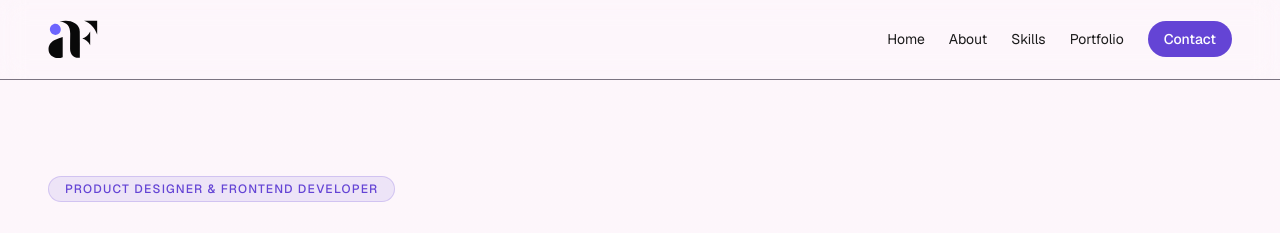
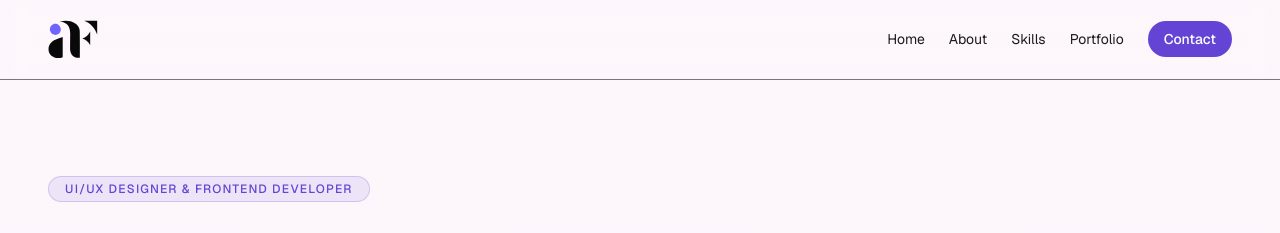
Before and after one commit to ahmad007125/ahmad-fareed-portfolio, a Next.js app: page / in a window 1280 px wide. Shown: the top 233 px of the page. Built offline with nearby package versions, Linux system fonts and the light colour scheme.

Commit message:
New Text Changes

```diff
--- a/app/about/page.tsx
+++ b/app/about/page.tsx
@@ -7,7 +7,7 @@ import Footer from "../components/Footer"
 const experience = [
   {
     company: "Freelance & Studio Collaborations",
-    role: "Product Designer & Frontend Developer",
+    role: "UI/UX Designer & Frontend Developer",
     timeframe: "2021 — Present",
     summary:
       "Partnering with SaaS founders, product teams, and creative studios to launch end-to-end product experiences and design systems.",
--- a/app/components/Footer.tsx
+++ b/app/components/Footer.tsx
@@ -80,7 +80,7 @@ export default function Footer() {
                 />
                 <div>
                   <p className="text-sm font-semibold text-foreground">Ahmad Fareed</p>
-                  <p className="text-xs text-muted-foreground">Product Designer & Frontend Developer</p>
+                  <p className="text-xs text-muted-foreground">UI/UX Designer & Frontend Developer</p>
                 </div>
               </div>
               <div className="flex flex-wrap gap-3 text-sm text-muted-foreground">
--- a/app/components/HeroSection.tsx
+++ b/app/components/HeroSection.tsx
@@ -15,7 +15,7 @@ export default function HeroSection() {
       <div className="container mx-auto flex flex-col items-center gap-10 lg:px-12 md:px-8 px-4 py-16 md:flex-row md:gap-16 md:py-20 lg:py-24">
         <div className="flex w-full flex-1 flex-col gap-6">
           <span className="max-w-max rounded-full border border-primary/20 bg-primary/10 px-4 py-1 text-xs font-medium uppercase tracking-[0.1em] text-primary">
-            Product Designer & Frontend Developer
+            UI/UX Designer & Frontend Developer
           </span>
           <h1 className="max-w-2xl text-4xl font-semibold leading-tight text-foreground md:text-5xl lg:text-[3.25rem] lg:leading-[1.1]">
             I design conversion-focused experiences and build them with modern web tech.
--- a/app/layout.tsx
+++ b/app/layout.tsx
@@ -13,20 +13,20 @@ const geistMono = Geist_Mono({
 });
 
 export const metadata: Metadata = {
-  title: "Ahmad Fareed | Product Designer & Frontend Developer",
+  title: "Ahmad Fareed | UI/UX Designer & Frontend Developer",
   description:
-    "Portfolio of Ahmad Fareed, a product designer and frontend developer crafting conversion-focused experiences with Figma, Next.js, and Tailwind CSS.",
+    "Portfolio of Ahmad Fareed, a UI/UX Designer and frontend developer crafting conversion-focused experiences with Figma, Next.js, and Tailwind CSS.",
   openGraph: {
-    title: "Ahmad Fareed | Product Designer & Frontend Developer",
+    title: "Ahmad Fareed | UI/UX Designer & Frontend Developer",
     description:
       "Explore selected projects, case studies, and services from Ahmad Fareed — combining UX strategy, product design, and modern frontend engineering.",
     type: "website",
   },
   twitter: {
     card: "summary_large_image",
-    title: "Ahmad Fareed | Product Designer & Frontend Developer",
+    title: "Ahmad Fareed | UI/UX Designer & Frontend Developer",
     description:
-      "Product designer and frontend developer turning complex problems into beautiful, high-performing digital products.",
+      "UI/UX Designer and frontend developer turning complex problems into beautiful, high-performing digital products.",
   },
 };
 
--- a/app/lib/portfolio.ts
+++ b/app/lib/portfolio.ts
@@ -49,7 +49,7 @@ export const portfolioProjects: PortfolioProject[] = [
     heroImage: "/landsy-homepage.jpg",
     services: ["UX Research", "Product Design", "Design System", "UI Design"],
     techStack: ["Figma", "Adobe Illustrator", "Adobe Photoshop"],
-    role: ["Product Designer", "UI Designer"],
+    role: ["UI/UX Designer", "UI Designer"],
     highlights: [
       {
         title: "Unified discovery flow",
@@ -104,7 +104,7 @@ export const portfolioProjects: PortfolioProject[] = [
     heroImage: "/portfolio-4.jpg",
     services: ["UX Research", "Product Design", "UI Design", "Frontend Design", "Vercel Deployment"],
     techStack: ["Figma", "Adobe Photoshop", "Next.js", "Tailwind CSS", "ShadCN"],
-    role: ["Product Designer and Developer"],
+    role: ["UI/UX Designer and Developer"],
     highlights: [
   {
     title: "AI-Powered Design Experience",
@@ -401,7 +401,7 @@ export const portfolioProjects: PortfolioProject[] = [
     heroImage: "/work-in-aus.jpg",
     services: ["Responsiveness", "UI Enhancements", "Frontend Development"],
     techStack: ["Figma", "Framer", "Next.js", "Segment", "SendGrid"],
-    role: ["Product Designer"],
+    role: ["UI/UX Designer"],
     highlights: [
       {
         title: "Progressive profiling",
```
